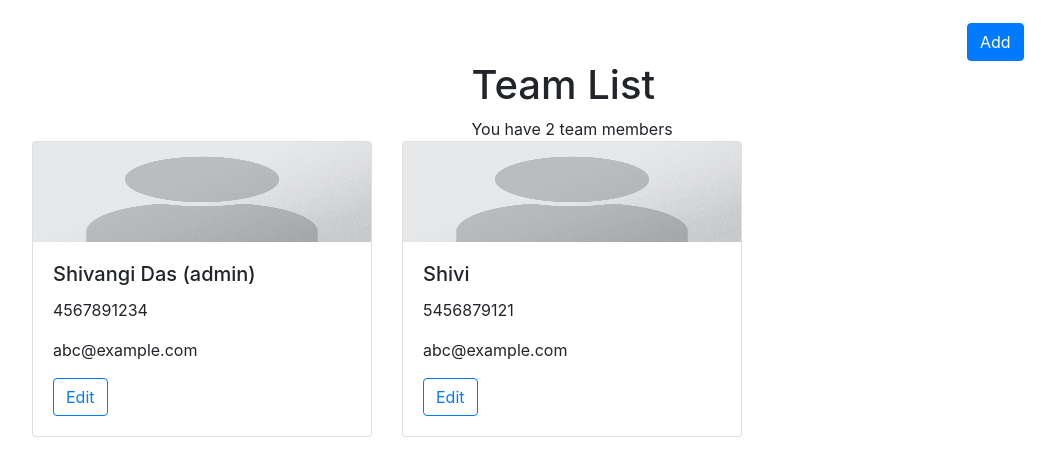
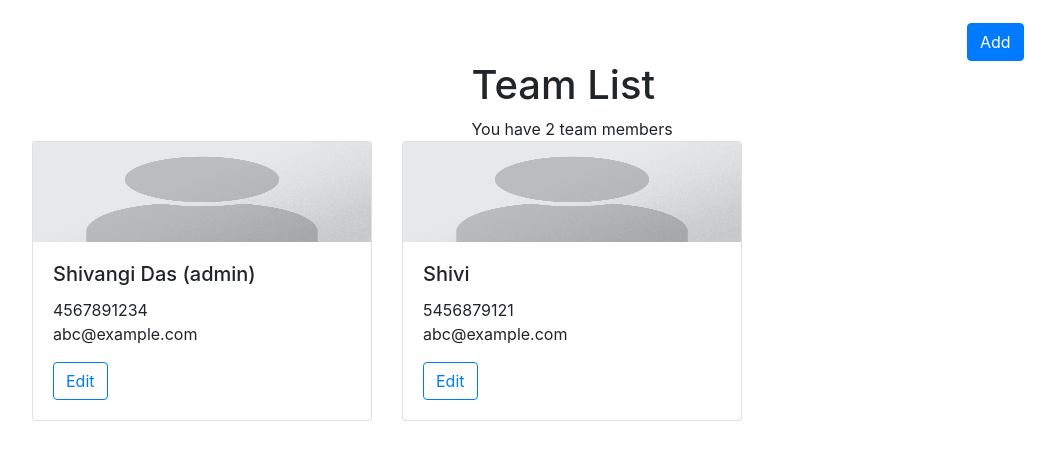
Before and after one commit to shivangidas/instawork-assignment, a React (Create React App) app: page / in a window 1280 px wide. Shown: the top 476 px of the page, without its empty margins (68-1123 px from the left). Built offline with nearby package versions, Linux system fonts and the light colour scheme.

Commit message:
taking care of warnings

```diff
--- a/src/components/AddUser.js
+++ b/src/components/AddUser.js
@@ -1,6 +1,5 @@
 import React, { Component } from "react";
 import { connect } from "react-redux";
-import UserForm from "./UserForm";
 import { showModal, hideModal } from "../actions/modalAction";
 import { addUser } from "../actions/userAction";
 import { Modal, Button, Form } from "react-bootstrap";
--- a/src/components/App.js
+++ b/src/components/App.js
@@ -2,11 +2,10 @@ import React, { Component } from "react";
 import PropTypes from "prop-types";
 import { connect } from "react-redux";
 import { fetchUsers } from "../actions/userAction";
-import { showModal, showEditModal } from "../actions/modalAction";
+import { showModal } from "../actions/modalAction";
 import { Button, Container, Row, Col } from "react-bootstrap";
 import UserGrid from "./UserGrid";
 import AddUser from "./AddUser";
-import EditUser from "./EditUser";
 class App extends Component {
   componentWillMount() {
     this.props.fetchUsers();
--- a/src/components/EditUser.js
+++ b/src/components/EditUser.js
@@ -1,6 +1,5 @@
 import React, { Component } from "react";
 import { connect } from "react-redux";
-import UserForm from "./UserForm";
 import { showEditModal, hideEditModal } from "../actions/modalAction";
 import { editUser, deleteUser } from "../actions/userAction";
 import { Modal, Button, Form } from "react-bootstrap";
--- a/src/components/UserInfo.js
+++ b/src/components/UserInfo.js
@@ -7,7 +7,7 @@ import { hideEditModal, showEditModal } from "../actions/modalAction";
 import EditUser from "./EditUser";
 class UserInfo extends Component {
   render() {
-    const { user, i } = this.props;
+    const { user } = this.props;
     return (
       <>
         <Col xs={12} md={6} lg={4} style={{ marginBottom: "2%" }}>
@@ -21,8 +21,9 @@ class UserInfo extends Component {
                 </span>
               </Card.Title>
               <Card.Text>
-                <p>{user.phone}</p>
-                <p>{user.email}</p>
+                <span>{user.phone}</span>
+                <br />
+                <span>{user.email}</span>
               </Card.Text>
               <Button
                 variant="outline-primary"
--- a/src/reducers/userReducer.js
+++ b/src/reducers/userReducer.js
@@ -6,8 +6,7 @@ import {
 } from "../actions/types";
 
 const initialState = {
-  userList: [],
-  user: {}
+  userList: []
 };
 
 export default function(state = initialState, action) {
--- a/src/store.js
+++ b/src/store.js
@@ -3,7 +3,7 @@ import rootReducer from "./reducers";
 import thunk from "redux-thunk";
 import data from "./data.json";
 const middleware = [thunk];
-const initialState = { userList: data, user: {} };
+const initialState = { userList: data };
 const store = createStore(
   rootReducer,
   initialState,
```
